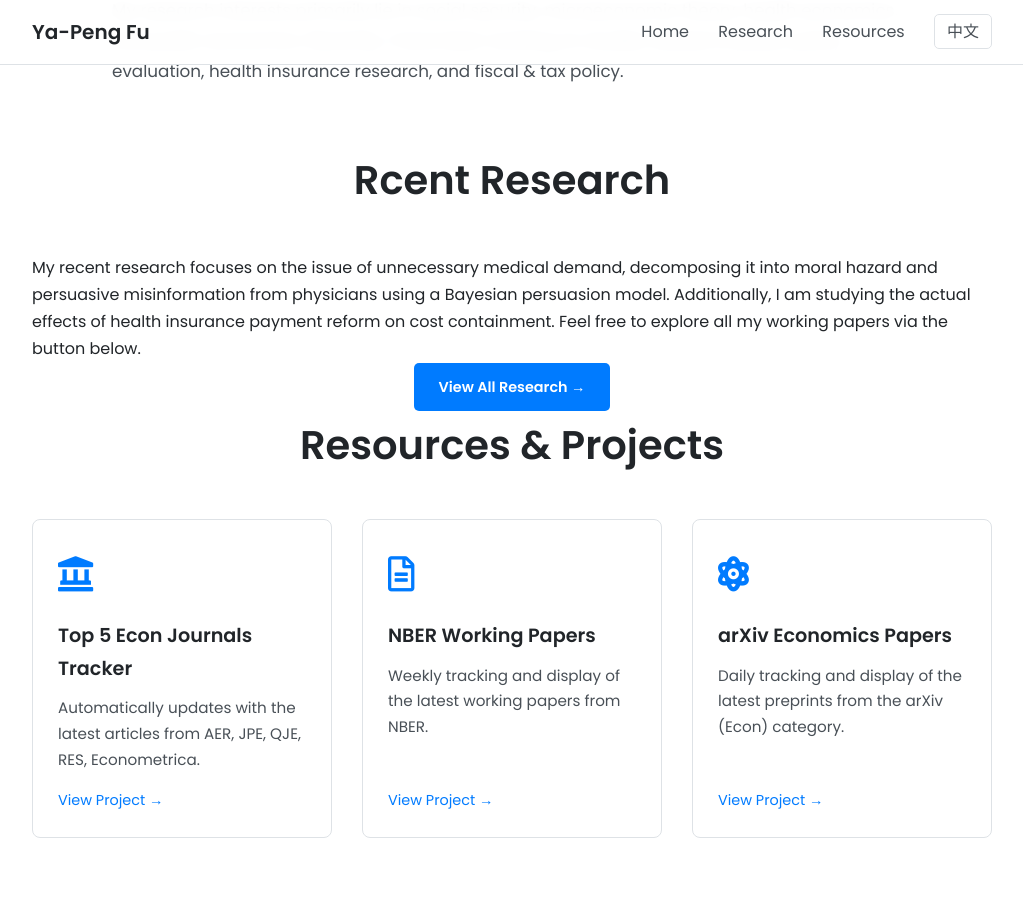
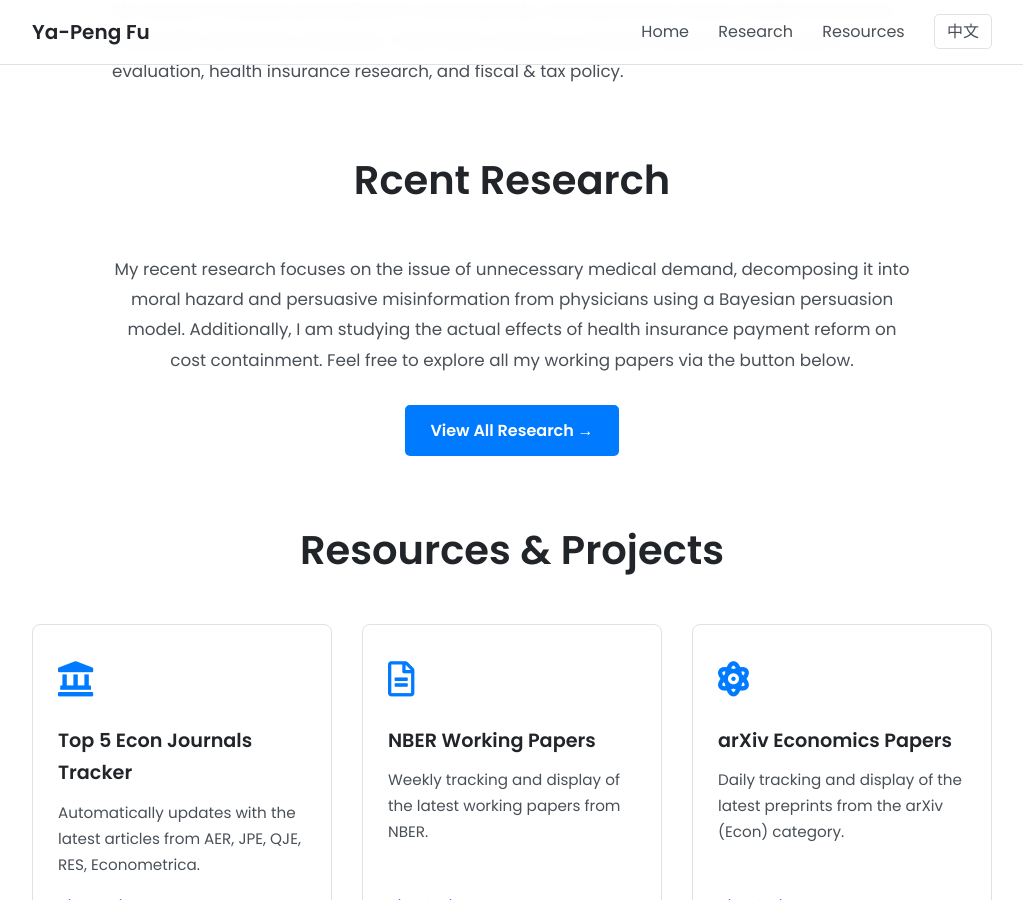
Before and after one commit to fyapeng/fyapeng.github.io, a Jekyll site: the page built from en/index.html, in a window 1280 px wide and 900 px high, scrolled down 1259 px. Shown: the whole window, without its empty margins (128-1151 px from the left). Built offline with Jekyll 4.4.1, drawn with Linux system fonts in a browser that asks for light colours.

Commit message:
Update index.html

```diff
--- a/en/index.html
+++ b/en/index.html
@@ -64,13 +64,15 @@
 </section>
 
   <!-- Research Highlights Section -->
-  <section id="research-highlights" class="highlights-section">
-    <h1 class="section-title">{{ t.research_highlights.title }}</h1>
-    <p class="section-description">{{ t.research_highlights.description }}</p>
-    <div class="text-center">
-      <a href="{{ '/en/research.html' | relative_url }}" class="button-primary">{{ t.research_highlights.button }}</a>
-    </div>
-  </section>
+  <section id="research-highlights" class="content-section"> <!-- 改为 content-section 以统一间距 -->
+  <h1 class="section-title">{{ t.research_highlights.title }}</h1>
+  <div class="interests-container"> <!-- 复用 interests-container 来居中 -->
+    <p class="interest-description" style="text-align: center; margin-bottom: 30px;">
+      {{ t.research_highlights.description }}
+    </p>
+    <a href="{{ '/research.html' | relative_url }}" class="button-primary">{{ t.research_highlights.button }}</a>
+  </div>
+</section>
 
   <!-- Resources Section -->
   <section id="resources" class="resources-section">
```
